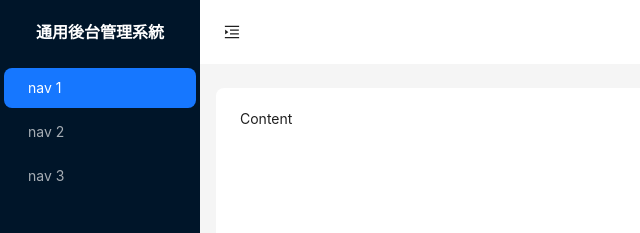
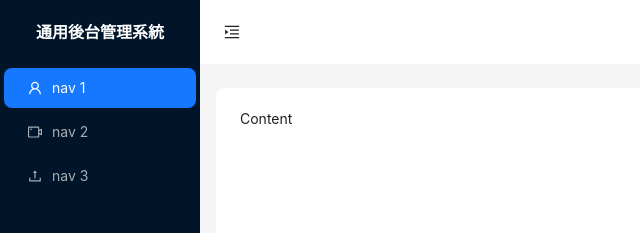
Before and after one commit to lazyrf/react-mgt, a React (Create React App) app: page / in a window 1280 px wide. Shown: the top 233 px of the page, without its empty margins (0-640 px from the left). Built offline with nearby package versions, Linux system fonts and the light colour scheme.

Commit message:
Fix typo

```diff
--- a/src/pages/main.js
+++ b/src/pages/main.js
@@ -28,17 +28,17 @@ const Main = () => {
                     items={[
                         {
                             key: '1',
-                            ion: <UserOutlined />,
+                            icon: <UserOutlined />,
                             label: 'nav 1',
                         },
                         {
                             key: '2',
-                            ion: <VideoCameraOutlined />,
+                            icon: <VideoCameraOutlined />,
                             label: 'nav 2',
                         },
                         {
                             key: '3',
-                            ion: <UploadOutlined />,
+                            icon: <UploadOutlined />,
                             label: 'nav 3',
                         },
                     ]}
```
